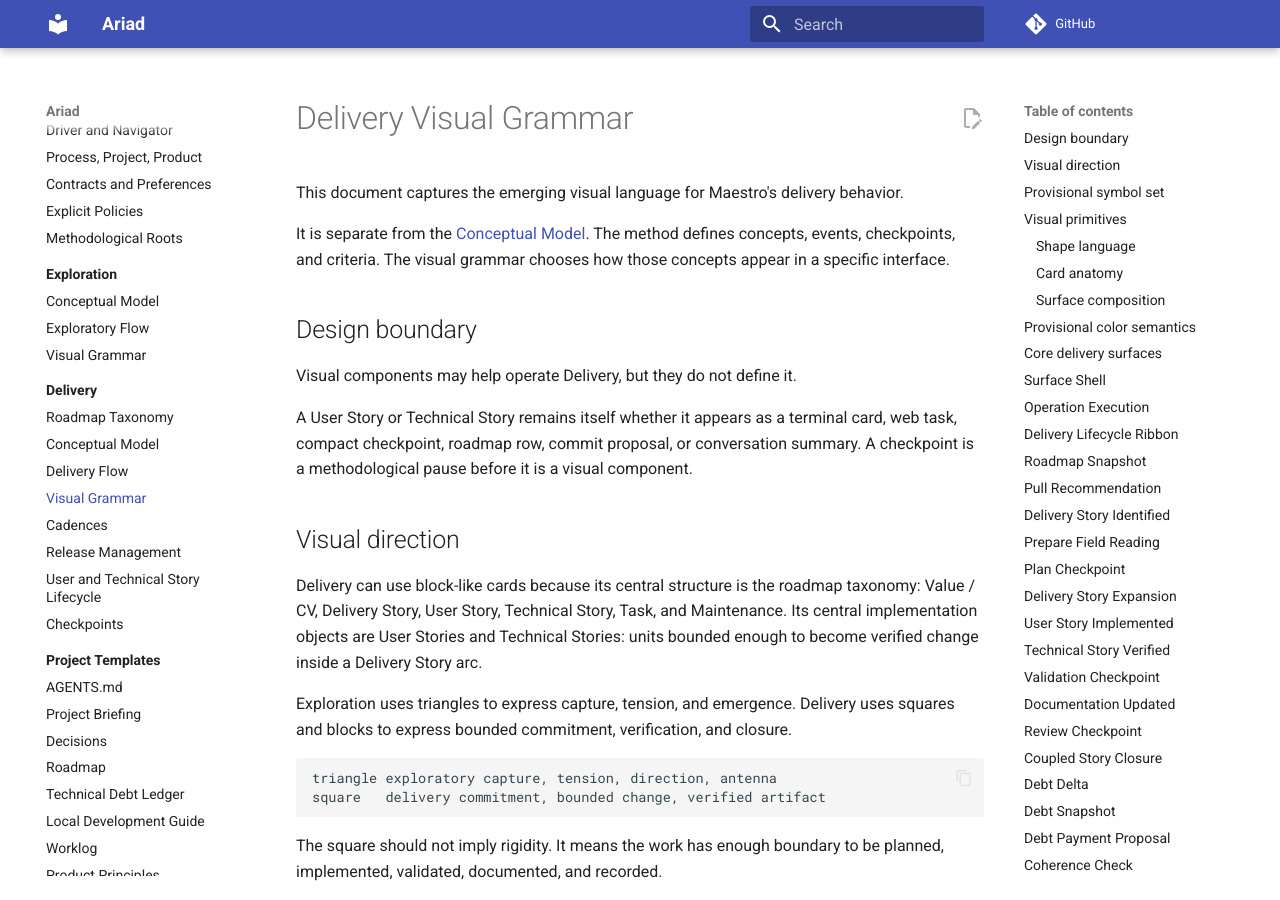
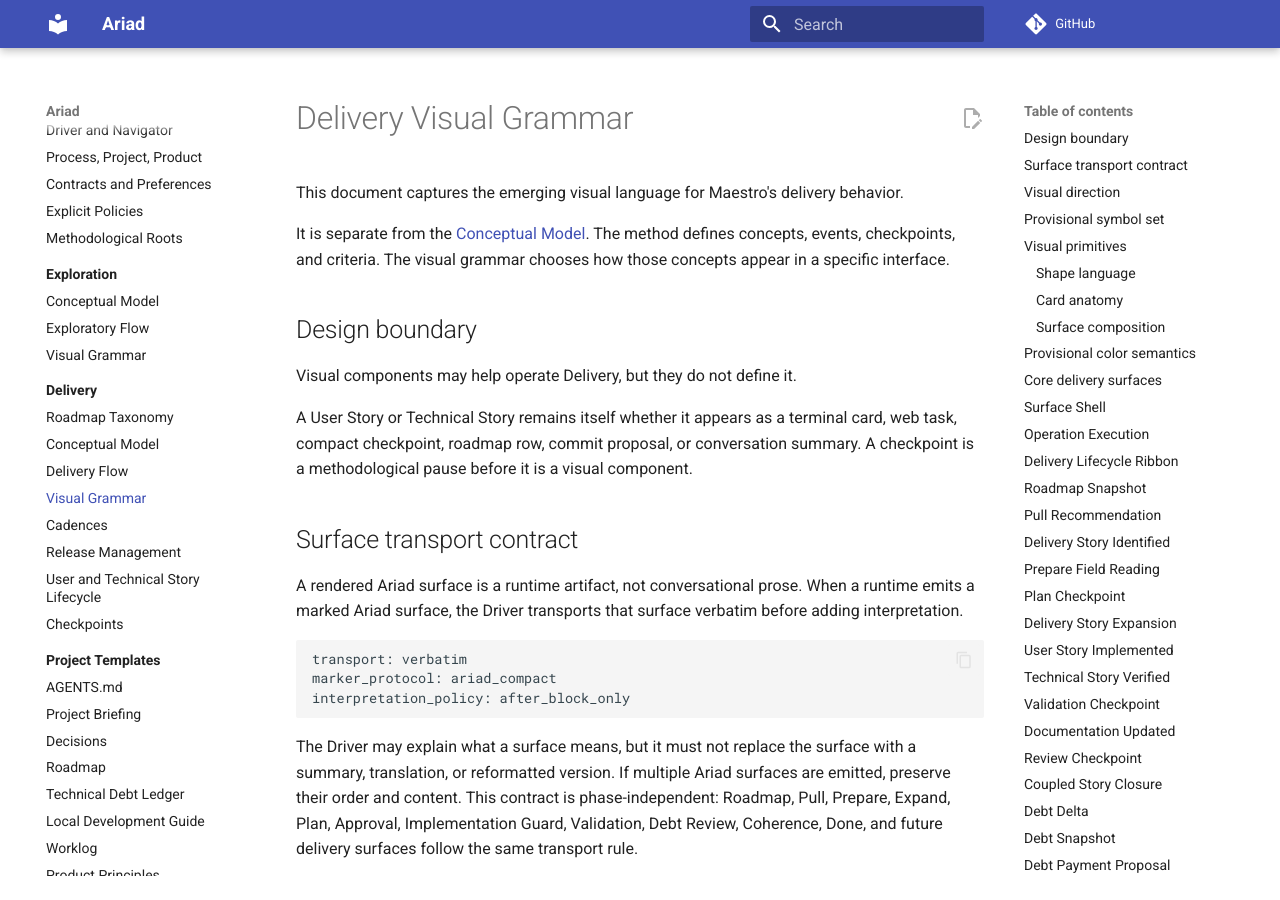
Before and after one commit to henriquebastos/ariad, an MkDocs documentation site: the page built from docs/delivery/visual-grammar.md, in a window 1280 px wide and 900 px high. Built offline with MkDocs 1.6.1 and Material for MkDocs 9.7.7, drawn with Linux system fonts in a browser that asks for light colours; comment, search, counter and statistics services are not loaded.

Commit message:
Document Ariad surface transport contract
Record that rendered Ariad delivery surfaces are runtime artifacts transported verbatim with compact markers, with interpretation only after the surface block, independent of lifecycle phase.

````diff
--- a/docs/delivery/visual-grammar.md
+++ b/docs/delivery/visual-grammar.md
@@ -9,6 +9,18 @@ It is separate from the [Conceptual Model](conceptual-model.md). The method defi
 Visual components may help operate Delivery, but they do not define it.
 
 A User Story or Technical Story remains itself whether it appears as a terminal card, web task, compact checkpoint, roadmap row, commit proposal, or conversation summary. A checkpoint is a methodological pause before it is a visual component.
+
+## Surface transport contract
+
+A rendered Ariad surface is a runtime artifact, not conversational prose. When a runtime emits a marked Ariad surface, the Driver transports that surface verbatim before adding interpretation.
+
+```text
+transport: verbatim
+marker_protocol: ariad_compact
+interpretation_policy: after_block_only
+```
+
+The Driver may explain what a surface means, but it must not replace the surface with a summary, translation, or reformatted version. If multiple Ariad surfaces are emitted, preserve their order and content. This contract is phase-independent: Roadmap, Pull, Prepare, Expand, Plan, Approval, Implementation Guard, Validation, Debt Review, Coherence, Done, and future delivery surfaces follow the same transport rule.
 
 ## Visual direction
 
````
